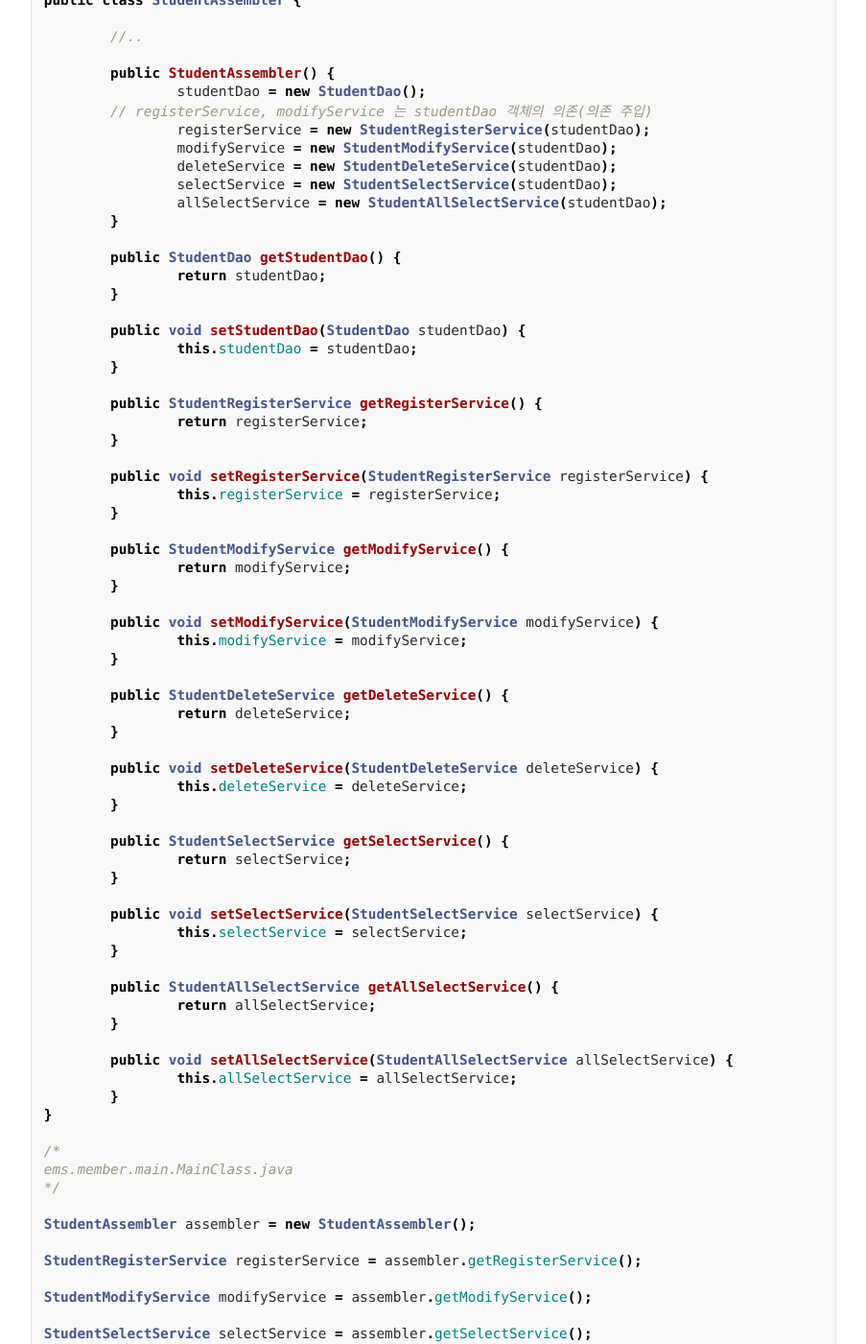
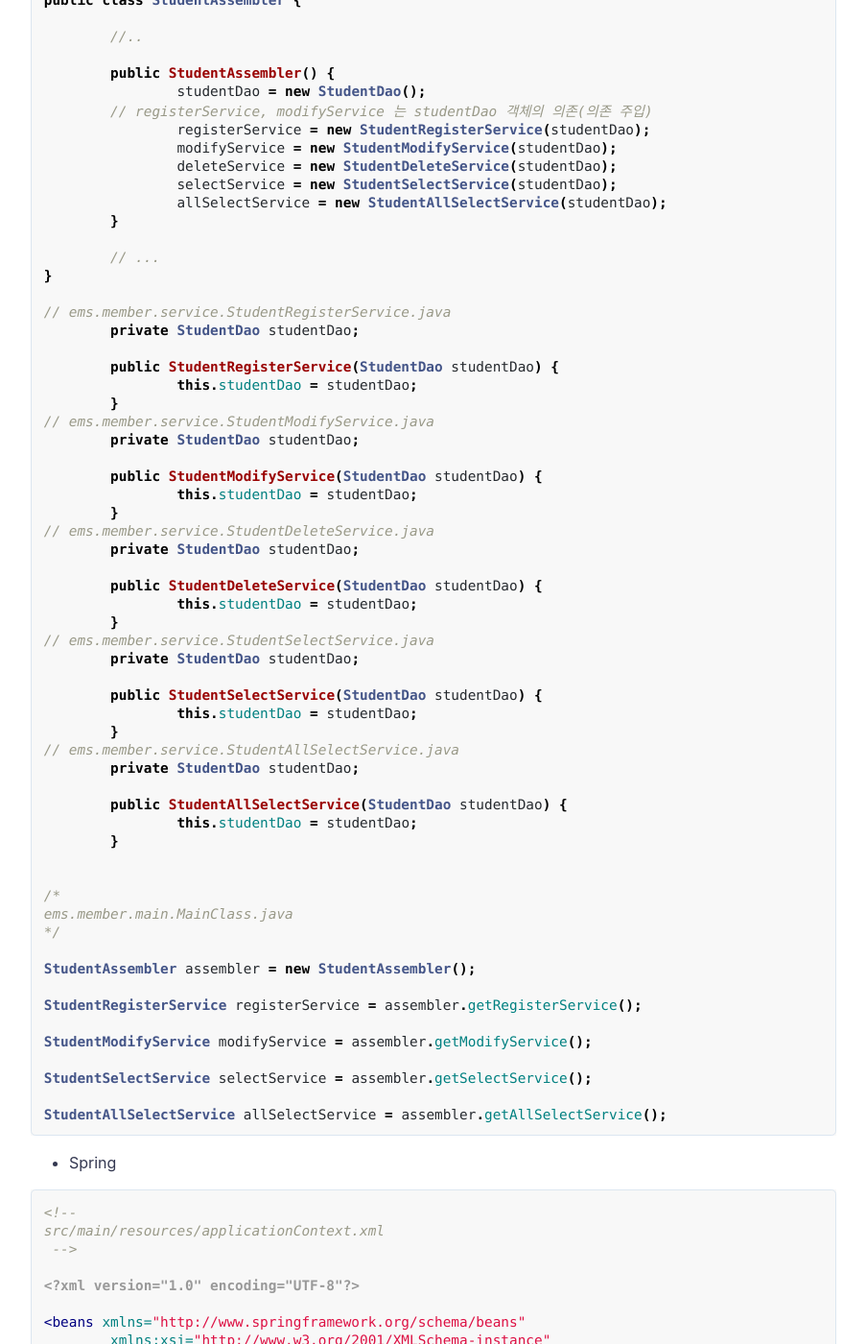
Before and after one commit to jihunparkme/jihunparkme.github.io, a Jekyll site: the page built from _posts/2020-06-24-Spring-Framework.md, in a window 1280 px wide and 1400 px high, scrolled down 4320 px. Shown: the whole window at 96% size, without its empty margins (188-1091 px from the left). Built offline with Jekyll 4.4.1, drawn with Linux system fonts in a browser that asks for light colours; comment, search, counter and statistics services are not loaded; some of the changed text lies outside the part shown.

Commit message:
Edit: Add contents

````diff
--- a/_posts/2020-06-24-Spring-Framework.md
+++ b/_posts/2020-06-24-Spring-Framework.md
@@ -197,54 +197,40 @@
 		allSelectService = new StudentAllSelectService(studentDao);
 	}
 
-	public StudentDao getStudentDao() {
-		return studentDao;
+	// ...
+}
+
+// ems.member.service.StudentRegisterService.java
+	private StudentDao studentDao;
+
+	public StudentRegisterService(StudentDao studentDao) {
+		this.studentDao = studentDao;
 	}
+// ems.member.service.StudentModifyService.java
+	private StudentDao studentDao;
 
-	public void setStudentDao(StudentDao studentDao) {
+	public StudentModifyService(StudentDao studentDao) {
+		this.studentDao = studentDao;
+	}
+// ems.member.service.StudentDeleteService.java
+	private StudentDao studentDao;
+
+	public StudentDeleteService(StudentDao studentDao) {
+		this.studentDao = studentDao;
+	}
+// ems.member.service.StudentSelectService.java
+	private StudentDao studentDao;
+
+	public StudentSelectService(StudentDao studentDao) {
+		this.studentDao = studentDao;
+	}
+// ems.member.service.StudentAllSelectService.java
+	private StudentDao studentDao;
+
+	public StudentAllSelectService(StudentDao studentDao) {
 		this.studentDao = studentDao;
 	}
 
-	public StudentRegisterService getRegisterService() {
-		return registerService;
-	}
-
-	public void setRegisterService(StudentRegisterService registerService) {
-		this.registerService = registerService;
-	}
-
-	public StudentModifyService getModifyService() {
-		return modifyService;
-	}
-
-	public void setModifyService(StudentModifyService modifyService) {
-		this.modifyService = modifyService;
-	}
-
-	public StudentDeleteService getDeleteService() {
-		return deleteService;
-	}
-
-	public void setDeleteService(StudentDeleteService deleteService) {
-		this.deleteService = deleteService;
-	}
-
-	public StudentSelectService getSelectService() {
-		return selectService;
-	}
-
-	public void setSelectService(StudentSelectService selectService) {
-		this.selectService = selectService;
-	}
-
-	public StudentAllSelectService getAllSelectService() {
-		return allSelectService;
-	}
-
-	public void setAllSelectService(StudentAllSelectService allSelectService) {
-		this.allSelectService = allSelectService;
-	}
-}
 
 /*
 ems.member.main.MainClass.java
@@ -324,3 +310,55 @@
 ```
 
 ## 다양한 의존 객체 주입
+
+1. 생성자를 이용한 의존 객체 주입 (constructor-arg TAG)
+
+   - JAVA
+
+   ```java
+   public StudentRegisterService(StudentDao studentDao) {
+       this.studentDao = studentDao;
+   }
+
+   public StudentModifyService(StudentDao studentDao) {
+       this.studentDao = studentDao;
+   }
+
+   public StudentDeleteService(StudentDao studentDao) {
+       this.studentDao = studentDao;
+   }
+
+   public StudentSelectService(StudentDao studentDao) {
+       this.studentDao = studentDao;
+   }
+
+   public StudentAllSelectService(StudentDao studentDao) {
+       this.studentDao = studentDao;
+   }
+   ```
+
+   - Spring
+
+   ```xml
+   <bean id="studentDao" class="ems.member.dao.StudentDao" ></bean>
+
+   <bean id="registerService" class="ems.member.service.StudentRegisterService">
+       <constructor-arg ref="studentDao" ></constructor-arg>
+   </bean>
+
+   <bean id="modifyService" class="ems.member.service.StudentModifyService">
+       <constructor-arg ref="studentDao" ></constructor-arg>
+   </bean>
+
+   <bean id="deleteService" class="ems.member.service.StudentDeleteService">
+       <constructor-arg ref="studentDao" ></constructor-arg>
+   </bean>
+
+   <bean id="selectService" class="ems.member.service.StudentSelectService">
+       <constructor-arg ref="studentDao" ></constructor-arg>
+   </bean>
+
+   <bean id="allSelectService" class="ems.member.service.StudentAllSelectService">
+       <constructor-arg ref="studentDao" ></constructor-arg>
+   </bean>
+   ```
````
